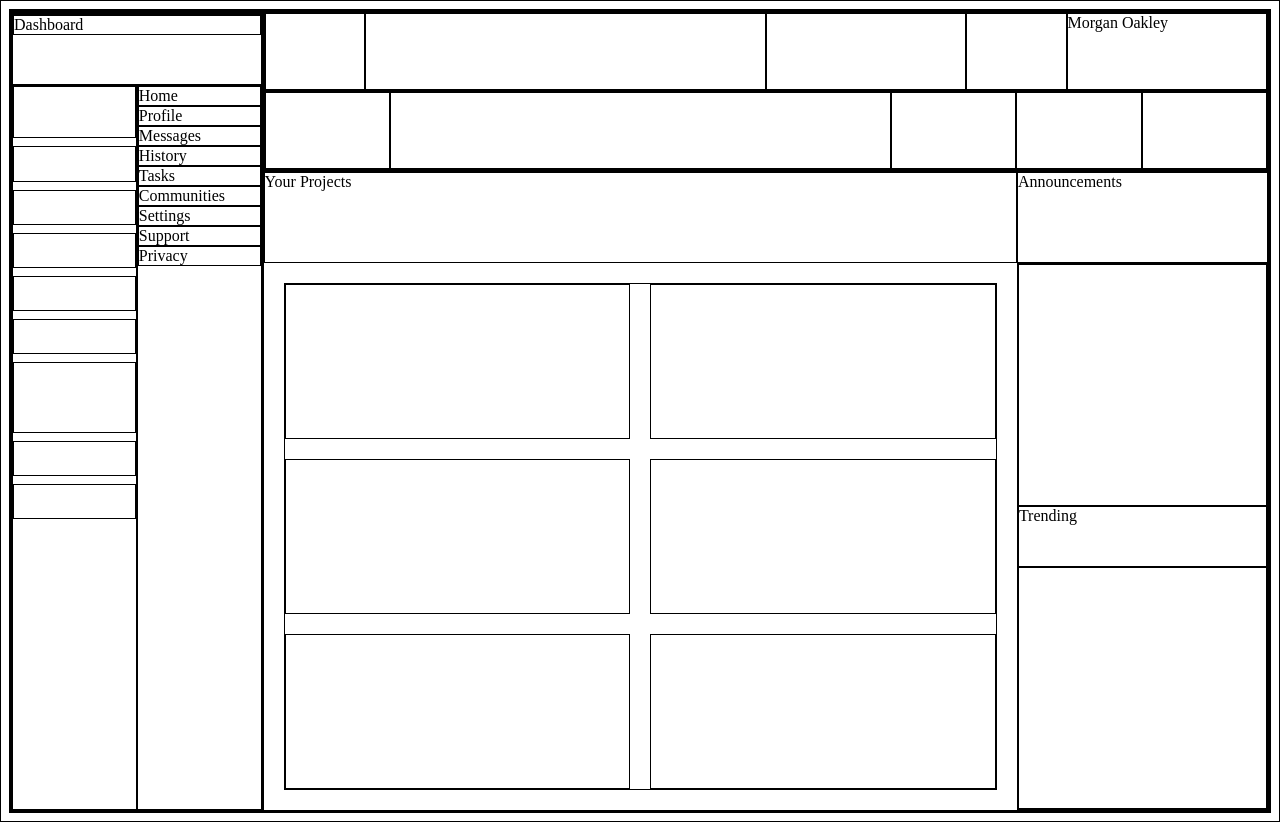
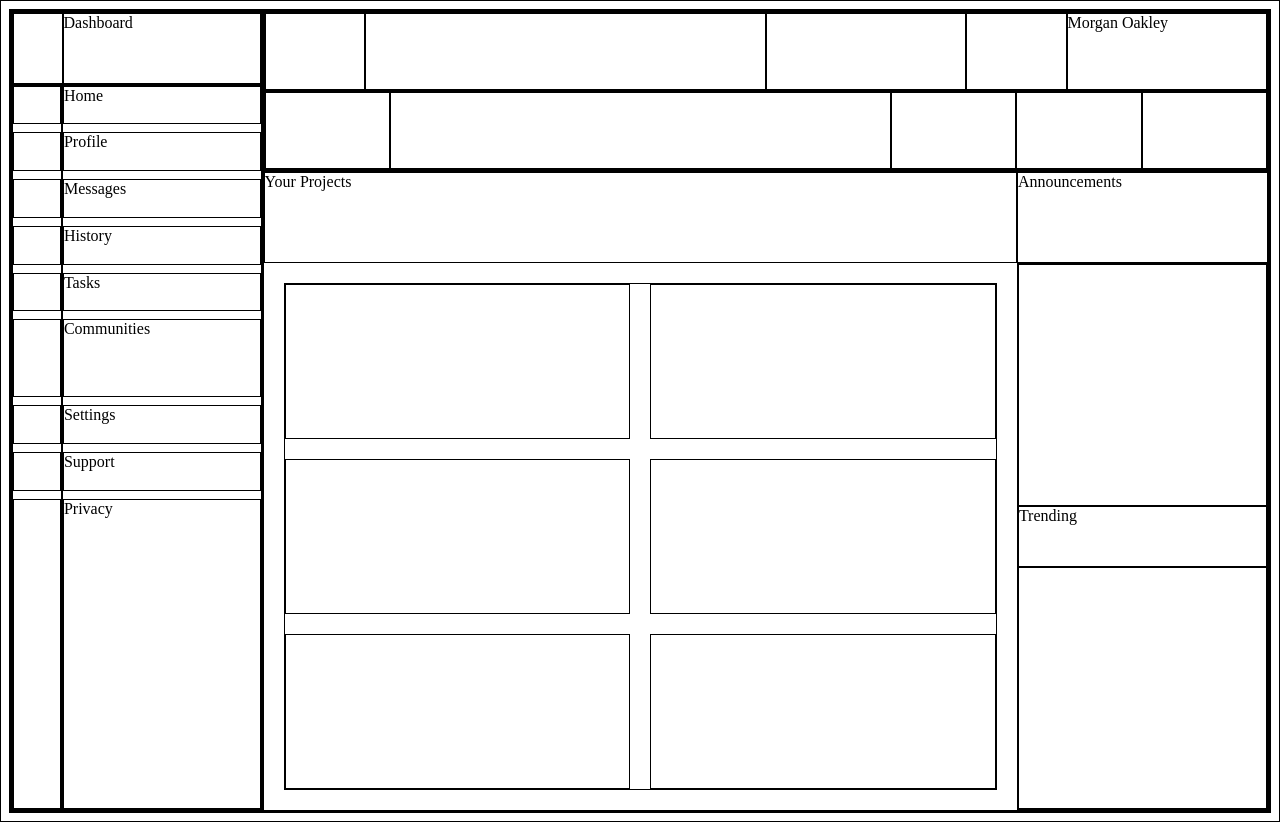
Before and after one commit to charliewturner/admin-dashboard-project, a plain HTML site: page index.html in a window 1280 px wide. Drawn offline with Linux system fonts and the light colour scheme.

Commit message:
Fix typo in sidebar CSS

```diff
--- a/style.css
+++ b/style.css
@@ -8,25 +8,26 @@
     display: grid;
     grid-column: 1/2;
     grid-row: 1/3;
-    grid-template-columns: 1fr 1fr;
+    grid-template-columns: 1fr 4fr;
     grid-template-rows: 1fr 10fr;
 }
 
 .dashboard{
+    display: grid;
     grid-column: 1/3;
+    grid-template-columns: 1fr 4fr;
 }
 .icons {
     display: grid;
     gap: 8px;
-    grid-template-rows: repeat(1, 1.5fr) repeat(5, 1fr) repeat(1, 2fr) repeat(2, 1fr) repeat(1, 8fr);
+    grid-template-rows: repeat(5, 1fr) repeat(1, 2fr) repeat(2, 1fr) repeat(1, 8fr);
 
 }
 
-.siderbar-links {
+.sidebar-links {
     display: grid;
     gap: 8px;
-    grid-template-rows: repeat(1, 1.5fr) repeat(5, 1fr) repeat(1, 2fr) repeat(2, 1fr) repeat(1, 8fr);
-
+    grid-template-rows: repeat(5, 1fr) repeat(1, 2fr) repeat(2, 1fr) repeat(1, 8fr);
 }
 
 .container {
```
Also changed, not shown: index.html (+0 -1 lines).
